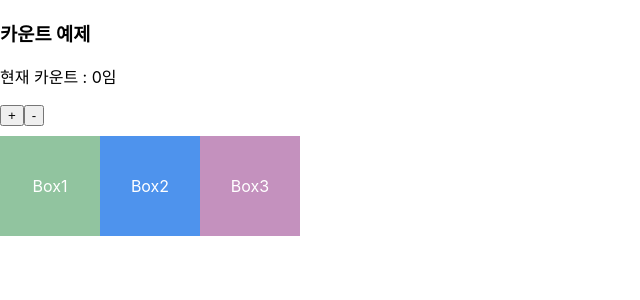
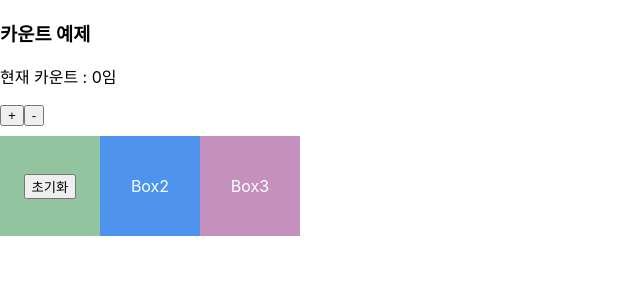
Before and after one commit to heexohee/sim6, a React (Create React App) app: page / in a window 1280 px wide. Shown: the top 300 px of the page, without its empty margins (0-640 px from the left). Built offline with nearby package versions, Linux system fonts and the light colour scheme.

Commit message:
props로 초기화  함수 받아옴

```diff
--- a/src/App.jsx
+++ b/src/App.jsx
@@ -25,6 +25,11 @@ function App() {
     setCount(count - 1);
   };
 
+  // count를 초기화해주는 함수.
+const initCount = () =>{
+  setCount(0);
+}
+
   return (
     <>
       <h3>카운트 예제</h3>
@@ -32,7 +37,7 @@ function App() {
       <button onClick={onPlusButtonClickButtonHandler}>+</button>
       <button onClick={onMinusButtonClickButtonHandler}>-</button>
       <div style={boxesStyle}>
-        <Box1 />
+        <Box1 initCount={initCount}/>
         <Box2 />
         <Box3 />
       </div>
--- a/src/components/Box1.jsx
+++ b/src/components/Box1.jsx
@@ -12,9 +12,22 @@ const boxStyle = {
   alignItems: "center",
 };
 
-function Box1() {
+function Box1({initCount}) {
   console.log("Box1이 렌더링되었습니다.");
-  return <div style={boxStyle}>Box1</div>;
+  return (
+    <div style={boxStyle}>
+      <button
+        onClick={() => {
+          initCount();
+        }}
+      >
+        초기화
+      </button>
+    </div>
+  );
 }
 
 export default React.memo(Box1);
+
+//초기화해주는 함수는 box1에서 관리하는 것이 아니라,
+// App.js에서 작성해서 관리, 그 안에 useState가 있기 때문.
```
Also changed, not shown: src/components/Box3.jsx (line endings or trailing spaces).
